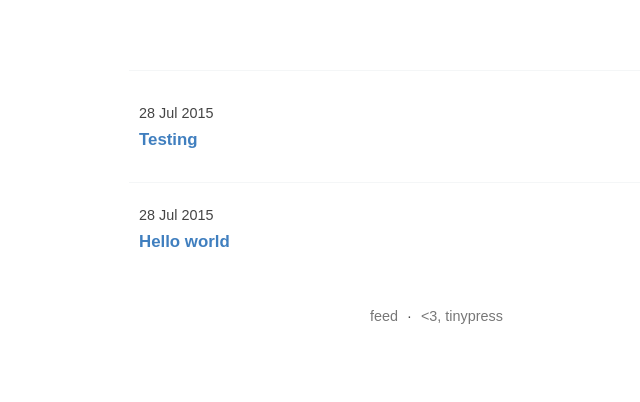
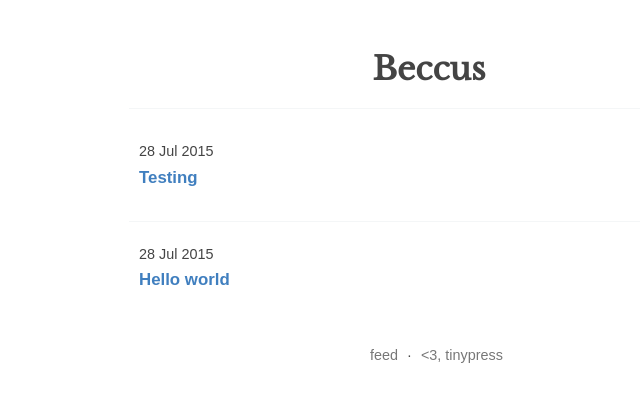
Before and after one commit to Beccus/Beccus.github.io, a Jekyll site: the page built from index.html, in a window 1280 px wide. Shown: the top 402 px of the page, without its empty margins (211-851 px from the left). Built offline with Jekyll 4.4.1, drawn with Linux system fonts in a browser that asks for light colours; the list of posts is cut into pages by our own code.

Commit message:
Update posts.html

```diff
--- a/_layouts/posts.html
+++ b/_layouts/posts.html
@@ -11,7 +11,7 @@
 <body>
     <div class="wrapper">
         <header>
-            <h1></h1>
+            <h1 color=red>{{ site.title }}</h1>
         </header>
         <article class="list">
             <ul class="post-list">
```
